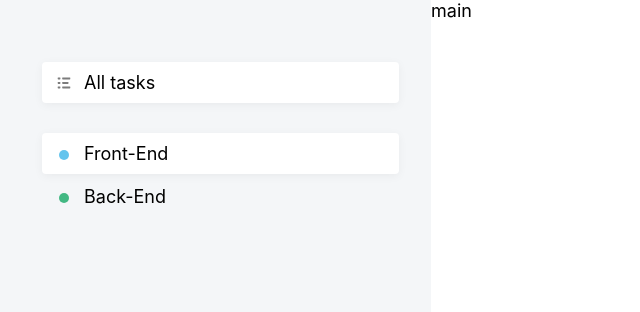
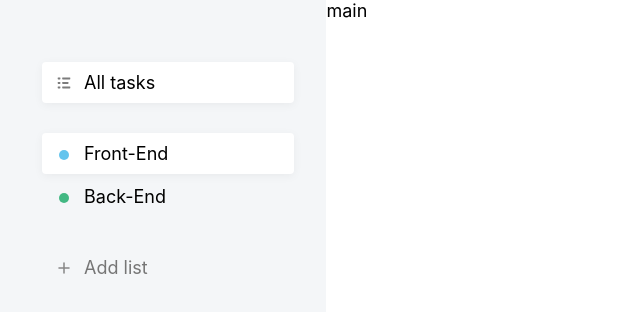
Before and after one commit to Olehmuz/ToDoReact, a React app: page / in a window 1280 px wide. Shown: the whole page, without its empty margins (0-640 px from the left). Built offline with nearby package versions, Linux system fonts and the light colour scheme.

Commit message:
sidebar fix

```diff
--- a/package.json
+++ b/package.json
@@ -6,6 +6,7 @@
     "@testing-library/jest-dom": "^5.16.4",
     "@testing-library/react": "^13.2.0",
     "@testing-library/user-event": "^13.5.0",
+    "classnames": "^2.3.1",
     "react": "^18.1.0",
     "react-dom": "^18.1.0",
     "react-scripts": "5.0.1",
--- a/src/components/App.js
+++ b/src/components/App.js
@@ -5,31 +5,60 @@ function App() {
   return (
     <div className="App">
       <div className="sidebar">
-
         <List
           items={[
             {
-            icon: <svg width="14" height="12" viewBox="0 0 14 12" fill="none" xmlns="http://www.w3.org/2000/svg">
-            <path d="M10.96 5.10001H5.74001C5.24321 5.10001 5.20001 5.50231 5.20001 6.00001C5.20001 6.49771 5.24321 6.90001 5.74001 6.90001H10.96C11.4568 6.90001 11.5 6.49771 11.5 6.00001C11.5 5.50231 11.4568 5.10001 10.96 5.10001ZM12.76 9.60001H5.74001C5.24321 9.60001 5.20001 10.0023 5.20001 10.5C5.20001 10.9977 5.24321 11.4 5.74001 11.4H12.76C13.2568 11.4 13.3 10.9977 13.3 10.5C13.3 10.0023 13.2568 9.60001 12.76 9.60001ZM5.74001 2.40001H12.76C13.2568 2.40001 13.3 1.99771 13.3 1.50001C13.3 1.00231 13.2568 0.600006 12.76 0.600006H5.74001C5.24321 0.600006 5.20001 1.00231 5.20001 1.50001C5.20001 1.99771 5.24321 2.40001 5.74001 2.40001ZM2.86001 5.10001H1.24001C0.743212 5.10001 0.700012 5.50231 0.700012 6.00001C0.700012 6.49771 0.743212 6.90001 1.24001 6.90001H2.86001C3.35681 6.90001 3.40001 6.49771 3.40001 6.00001C3.40001 5.50231 3.35681 5.10001 2.86001 5.10001ZM2.86001 9.60001H1.24001C0.743212 9.60001 0.700012 10.0023 0.700012 10.5C0.700012 10.9977 0.743212 11.4 1.24001 11.4H2.86001C3.35681 11.4 3.40001 10.9977 3.40001 10.5C3.40001 10.0023 3.35681 9.60001 2.86001 9.60001ZM2.86001 0.600006H1.24001C0.743212 0.600006 0.700012 1.00231 0.700012 1.50001C0.700012 1.99771 0.743212 2.40001 1.24001 2.40001H2.86001C3.35681 2.40001 3.40001 1.99771 3.40001 1.50001C3.40001 1.00231 3.35681 0.600006 2.86001 0.600006Z" fill="#7C7C7C"/>
-            </svg>,
+              icon: (
+                <svg
+                  width="14"
+                  height="12"
+                  viewBox="0 0 14 12"
+                  fill="none"
+                  xmlns="http://www.w3.org/2000/svg"
+                >
+                  <path
+                    d="M10.96 5.10001H5.74001C5.24321 5.10001 5.20001 5.50231 5.20001 6.00001C5.20001 6.49771 5.24321 6.90001 5.74001 6.90001H10.96C11.4568 6.90001 11.5 6.49771 11.5 6.00001C11.5 5.50231 11.4568 5.10001 10.96 5.10001ZM12.76 9.60001H5.74001C5.24321 9.60001 5.20001 10.0023 5.20001 10.5C5.20001 10.9977 5.24321 11.4 5.74001 11.4H12.76C13.2568 11.4 13.3 10.9977 13.3 10.5C13.3 10.0023 13.2568 9.60001 12.76 9.60001ZM5.74001 2.40001H12.76C13.2568 2.40001 13.3 1.99771 13.3 1.50001C13.3 1.00231 13.2568 0.600006 12.76 0.600006H5.74001C5.24321 0.600006 5.20001 1.00231 5.20001 1.50001C5.20001 1.99771 5.24321 2.40001 5.74001 2.40001ZM2.86001 5.10001H1.24001C0.743212 5.10001 0.700012 5.50231 0.700012 6.00001C0.700012 6.49771 0.743212 6.90001 1.24001 6.90001H2.86001C3.35681 6.90001 3.40001 6.49771 3.40001 6.00001C3.40001 5.50231 3.35681 5.10001 2.86001 5.10001ZM2.86001 9.60001H1.24001C0.743212 9.60001 0.700012 10.0023 0.700012 10.5C0.700012 10.9977 0.743212 11.4 1.24001 11.4H2.86001C3.35681 11.4 3.40001 10.9977 3.40001 10.5C3.40001 10.0023 3.35681 9.60001 2.86001 9.60001ZM2.86001 0.600006H1.24001C0.743212 0.600006 0.700012 1.00231 0.700012 1.50001C0.700012 1.99771 0.743212 2.40001 1.24001 2.40001H2.86001C3.35681 2.40001 3.40001 1.99771 3.40001 1.50001C3.40001 1.00231 3.35681 0.600006 2.86001 0.600006Z"
+                    fill="#7C7C7C"
+                  />
+                </svg>
+              ),
               name: "All tasks",
-            active:true
-          }
-          ]} isRemovable={true} />
+              active: true,
+            },
+          ]}
+          isRemovable={true}
+        />
 
         <List
           items={[
             {
               color: "aqua",
               name: "Front-End",
-            active:true
+              active: true,
             },
             {
               color: "green",
               name: "Back-End",
-            active:false
+              active: false,
+            },
+          ]}
+          isRemovable={true}
+        />
+        <List
+          items={[
+            {
+              className: "sidebar__list--plus",
+              icon: <svg width="12" height="12" viewBox="0 0 12 12" fill="none" xmlns="http://www.w3.org/2000/svg">
+              <path d="M6 1V11" stroke="#868686" stroke-width="1.5" stroke-linecap="round" stroke-linejoin="round"/>
+              <path d="M1 6H11" stroke="#868686" stroke-width="1.5" stroke-linecap="round" stroke-linejoin="round"/>
+              </svg>
+              ,
+              name: "Add list",
+              active: false,
             }
-          ]} isRemovable={true} />
+          ]}
+          isRemovable={true}
+        />
       </div>
       <div className="main">main</div>
     </div>
--- a/src/components/App.scss
+++ b/src/components/App.scss
@@ -1,11 +1,11 @@
 .App{
   display: flex;
-  width: 100vh;
-  height: 100vh;
+  width: 100%;
+  height: 100%;
 
 }
 .sidebar{
-  flex:2 0 auto;
+  flex:1 0 auto;
   background: #F4F6F8;
   height: 100%;
   padding: 60px 30px;
@@ -13,5 +13,5 @@
 
 }
 .main{
-  flex:3 0 auto;
+  flex:8 0 auto;
 }
--- a/src/components/list/List.jsx
+++ b/src/components/list/List.jsx
@@ -1,11 +1,12 @@
 import "./list.scss";
+import classNames from "classnames";
 const List = ({items, isRemovable}) => {
 
     return (
         <ul className="sidebar__list">
             {items.map((el, ind) =>{
                 return (
-                    <li key={el+ind} className={el.active ? "sidebar__active" : ""}>
+                    <li key={el+ind} className={classNames(el.className, {sidebar__active:el.active})}>
                         <i>{el.icon ? el.icon : <i className={`sidebar__icon sidebar__icon--${el.color}`}></i>}</i>
                         <span>{el.name}</span>
                     </li>
--- a/src/components/list/list.scss
+++ b/src/components/list/list.scss
@@ -7,6 +7,9 @@
     &__list{
         margin-left: 10px;
         margin-bottom: 30px;
+        &--plus{
+            color:#767676;
+        }
         li{
             margin: 2px;
             padding: 10px 12px;
--- a/src/index.scss
+++ b/src/index.scss
@@ -4,8 +4,9 @@
   list-style-type: none;
   font-size: 18px;
 }
-body, html{
-
+body, html, #root{
+  width: 100%;
+  height: 100%;
 }
 body {
   font-family: -apple-system, BlinkMacSystemFont, 'Segoe UI', 'Roboto', 'Oxygen',
```
Also changed, not shown: 1 other file. Lines whose indentation alone changed are shown as unchanged.
